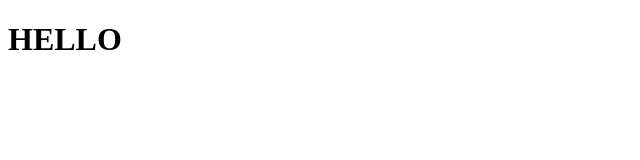
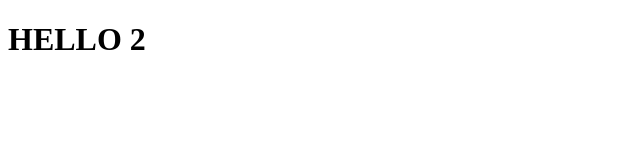
Before and after one commit to chandlervn/htmlcourse, a plain HTML site: page hello.html in a window 1280 px wide. Shown: the full height of the page, 0-640 px from the left. Drawn offline with Linux system fonts and the light colour scheme.

Commit message:
Update hello.html

```diff
--- a/hello.html
+++ b/hello.html
@@ -5,6 +5,6 @@
     <title>title</title>
 </head>
 <body>
-    <h1>HELLO</h1>
+    <h1>HELLO 2</h1>
 </body>
 </html>
```
